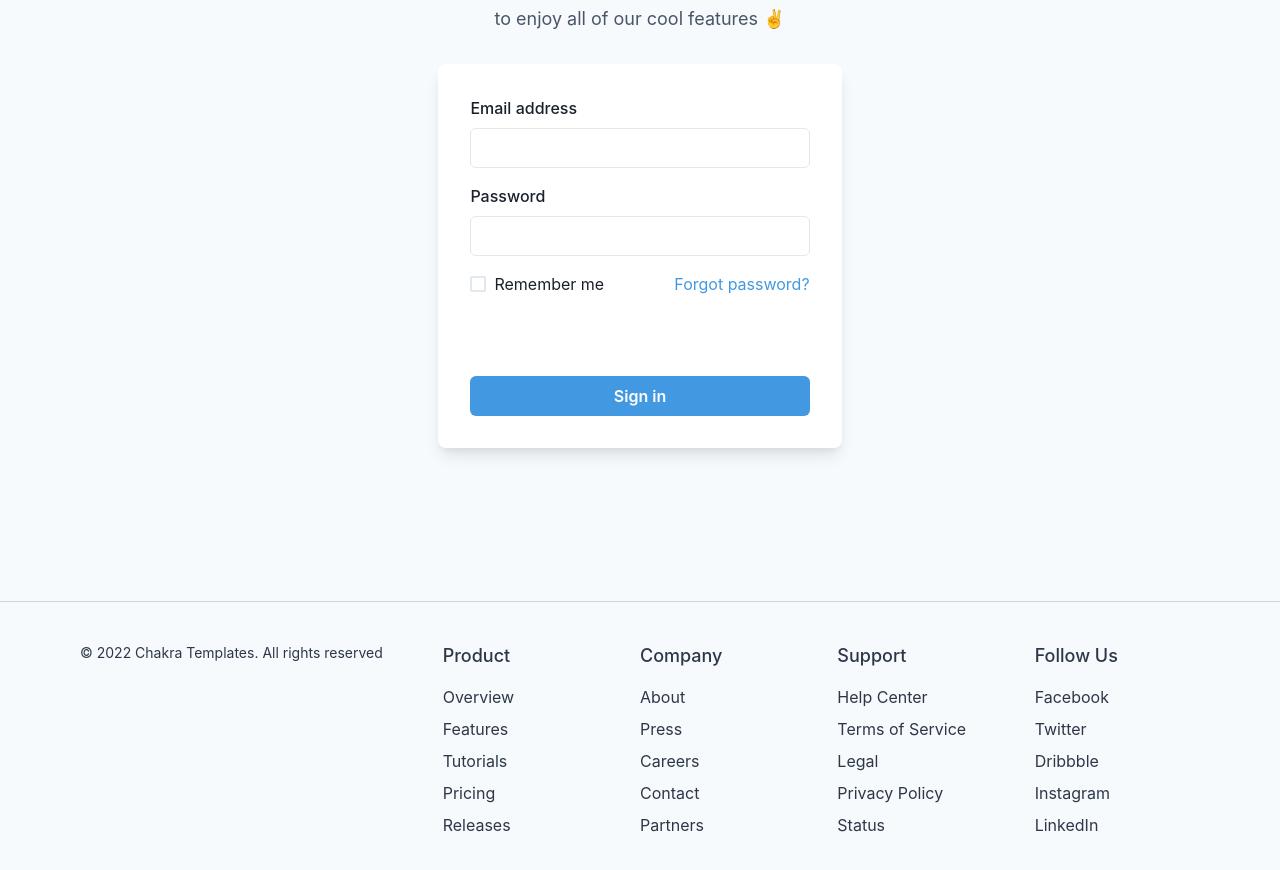
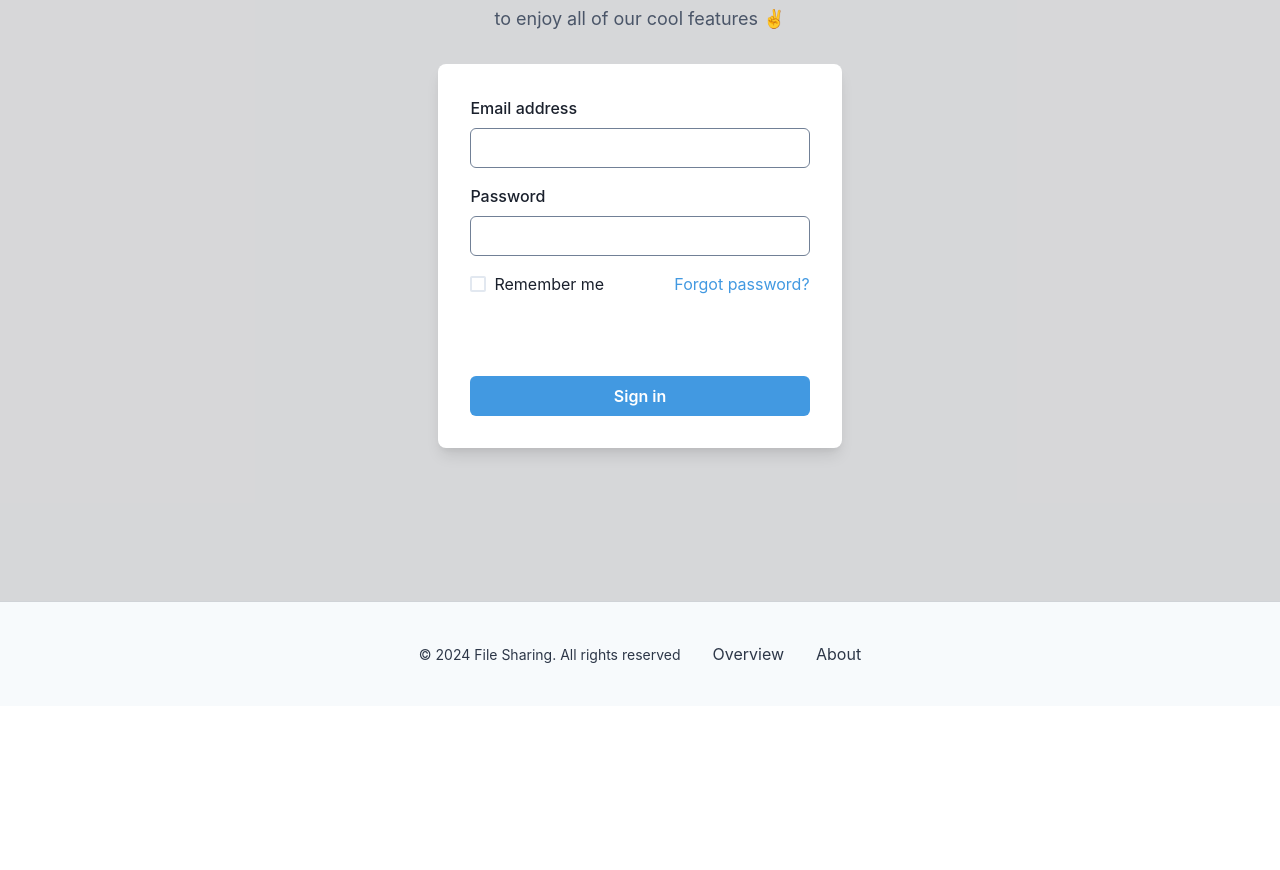
Before and after one commit to Rati1324/file-sharing, a React (Vite) app in the folder front-end/: page /signin in a window 1280 px wide. Shown: the part 260-1130 px from the top of the page. After the commit the page ends 966 px from the top, so only its background shows below. Built offline with nearby package versions, Linux system fonts and the light colour scheme.

Commit message:
fix login/signup page stylings

```diff
--- a/front-end/src/components/Footer.tsx
+++ b/front-end/src/components/Footer.tsx
@@ -20,87 +20,29 @@ const ListHeader = ({ children }: { children: ReactNode }) => {
 export const Footer = () => {
   return (
     <Box
-      // mt={10}
       borderTop="1px solid rgba(52, 58, 64, 0.2)"
       bg={useColorModeValue('gray.50', 'gray.900')}
-      color={useColorModeValue('gray.700', 'gray.200')}>
-      <Container as={Stack} maxW={'6xl'} py={10}>
+      color={useColorModeValue('gray.700', 'gray.200')}
+    >
+      <Container as={Stack} maxW={'6xl'} py={10}
+
+      >
         <SimpleGrid
           templateColumns={{ sm: '1fr 1fr', md: '2fr 1fr 1fr 1fr 1fr' }}
-          spacing={8}>
+          spacing={8}
+          display="flex" alignItems="center" justifyContent="center"
+          >
           <Stack spacing={6}>
-            <Text fontSize={'sm'}>© 2022 Chakra Templates. All rights reserved</Text>
+            <Text fontSize={'sm'}>© 2024 File Sharing. All rights reserved</Text>
           </Stack>
           <Stack align={'flex-start'}>
-            <ListHeader>Product</ListHeader>
             <Box as="a" href={'#'}>
               Overview
             </Box>
-            <Box as="a" href={'#'}>
-              Features
-            </Box>
-            <Box as="a" href={'#'}>
-              Tutorials
-            </Box>
-            <Box as="a" href={'#'}>
-              Pricing
-            </Box>
-            <Box as="a" href={'#'}>
-              Releases
-            </Box>
           </Stack>
           <Stack align={'flex-start'}>
-            <ListHeader>Company</ListHeader>
             <Box as="a" href={'#'}>
               About
-            </Box>
-            <Box as="a" href={'#'}>
-              Press
-            </Box>
-            <Box as="a" href={'#'}>
-              Careers
-            </Box>
-            <Box as="a" href={'#'}>
-              Contact
-            </Box>
-            <Box as="a" href={'#'}>
-              Partners
-            </Box>
-          </Stack>
-          <Stack align={'flex-start'}>
-            <ListHeader>Support</ListHeader>
-            <Box as="a" href={'#'}>
-              Help Center
-            </Box>
-            <Box as="a" href={'#'}>
-              Terms of Service
-            </Box>
-            <Box as="a" href={'#'}>
-              Legal
-            </Box>
-            <Box as="a" href={'#'}>
-              Privacy Policy
-            </Box>
-            <Box as="a" href={'#'}>
-              Status
-            </Box>
-          </Stack>
-          <Stack align={'flex-start'}>
-            <ListHeader>Follow Us</ListHeader>
-            <Box as="a" href={'#'}>
-              Facebook
-            </Box>
-            <Box as="a" href={'#'}>
-              Twitter
-            </Box>
-            <Box as="a" href={'#'}>
-              Dribbble
-            </Box>
-            <Box as="a" href={'#'}>
-              Instagram
-            </Box>
-            <Box as="a" href={'#'}>
-              LinkedIn
             </Box>
           </Stack>
         </SimpleGrid>
--- a/front-end/src/components/Home.tsx
+++ b/front-end/src/components/Home.tsx
@@ -11,10 +11,10 @@ const textStyles = {
 const Home = ({ userLoggedIn }: { userLoggedIn: boolean }) => {
 
 	return (
-		<Box bg="#f6f6f6">
+		<Box bg="rgba(54, 55, 64, 0.2)">
 			<Container maxW={'5xl'}>
 				<Stack display="flex" align="center">
-					<Stack flex={4} justify={{ lg: 'center' }} px={90} py={{ base: 2, md: 20, xl: 60 }}>
+					<Stack flex={4} justify={{ lg: 'center' }} px={90} py={{ base: 20, md: 30, xl: 40 }}>
 						<Stack spacing={4} mb={{ base: 4, md: 20 }}>
 							<Text fontFamily={'heading'} fontWeight={700}
 								textTransform={'uppercase'}
--- a/front-end/src/components/SignIn.tsx
+++ b/front-end/src/components/SignIn.tsx
@@ -40,11 +40,8 @@ const SignIn = ({ setLoggedIn }:{setLoggedIn: (value: boolean) => void}) => {
   }
 
   return (
-    <Flex
-      minH={'100vh'}
-      align={'center'}
-      justify={'center'}
-      bg={useColorModeValue('gray.50', 'gray.800')}>
+    <Flex minH={'100vh'} align={'center'} justify={'center'}
+      bg="rgba(54, 55, 64, 0.2)">
       <Stack spacing={8} mx={'auto'} maxW={'lg'} py={12} px={6}>
         <Stack align={'center'}>
           <Heading fontSize={'4xl'}>Sign in to your account</Heading>
@@ -61,6 +58,7 @@ const SignIn = ({ setLoggedIn }:{setLoggedIn: (value: boolean) => void}) => {
             <FormControl id="email">
               <FormLabel>Email address</FormLabel>
               <Input type="email"
+                borderColor="gray.500"
                 onKeyDown={(e) => {
                   if (e.key === "Enter") loginHandler()
                 }}
@@ -70,6 +68,7 @@ const SignIn = ({ setLoggedIn }:{setLoggedIn: (value: boolean) => void}) => {
             <FormControl id="password">
               <FormLabel>Password</FormLabel>
               <Input type="password"
+                borderColor="gray.500"
                 onKeyDown={(e) => {
                   if (e.key === "Enter") loginHandler()
                 }}
--- a/front-end/src/components/SignUp.tsx
+++ b/front-end/src/components/SignUp.tsx
@@ -90,8 +90,8 @@ export const SignUp = ({ setLoggedIn }: {setLoggedIn: (value: boolean) => void})
   }
 
   return (
-    <Flex minH={'90vh'} align={'center'} justify={'center'} bg={useColorModeValue('gray.50', 'gray.800')}>
-      <Stack w={"25%"} spacing={8} mx={'auto'} py={12} px={6}>
+    <Flex minH={'90vh'} align={'center'} justify={'center'} bg="rgba(54, 55, 64, 0.2)">
+      <Stack w={"30%"} spacing={8} mx={'auto'} py={12} px={6}>
         <Stack align={'center'}>
           <Heading fontSize={'4xl'} textAlign={'center'}>
             Sign up
@@ -100,18 +100,18 @@ export const SignUp = ({ setLoggedIn }: {setLoggedIn: (value: boolean) => void})
             to enjoy all of our cool features ✌️
           </Text>
         </Stack>
+
         <Box rounded={'lg'} bg={useColorModeValue('white', 'gray.700')} boxShadow={'lg'} p={10}>
           <Stack spacing={4}>
-            <HStack>
             <FormControl id="firstName" isRequired>
               <FormLabel>Username</FormLabel>
-                <Input type="text" onChange={(e) => usernameInputHandler(e.target.value)}/>
+              <Input type="text" borderColor="gray.500" onChange={(e) => usernameInputHandler(e.target.value)}/>
             </FormControl>
-              </HStack>
 
             <FormControl id="email" isInvalid={inputErrorMessages.email !== ""} isRequired>
               <FormLabel>Email address</FormLabel>
-                <Input type="email" onChange={(e) => emailInputHandler(e.target.value)}/>
+              <Input type="email" borderColor="gray.500" onChange={(e) => emailInputHandler(e.target.value)}/>
+
               <FormErrorMessage>{inputErrorMessages.email}</FormErrorMessage>
             </FormControl>
 
@@ -119,6 +119,7 @@ export const SignUp = ({ setLoggedIn }: {setLoggedIn: (value: boolean) => void})
               <FormLabel>Password</FormLabel>
               <InputGroup>
                 <Input
+                  borderColor="gray.500"
                   type={showPassword ? 'text' : 'password'}
                   onChange={(e) => passwordInputHandler(e.target.value)}
                 />
```
Lines whose indentation alone changed are shown as unchanged.
